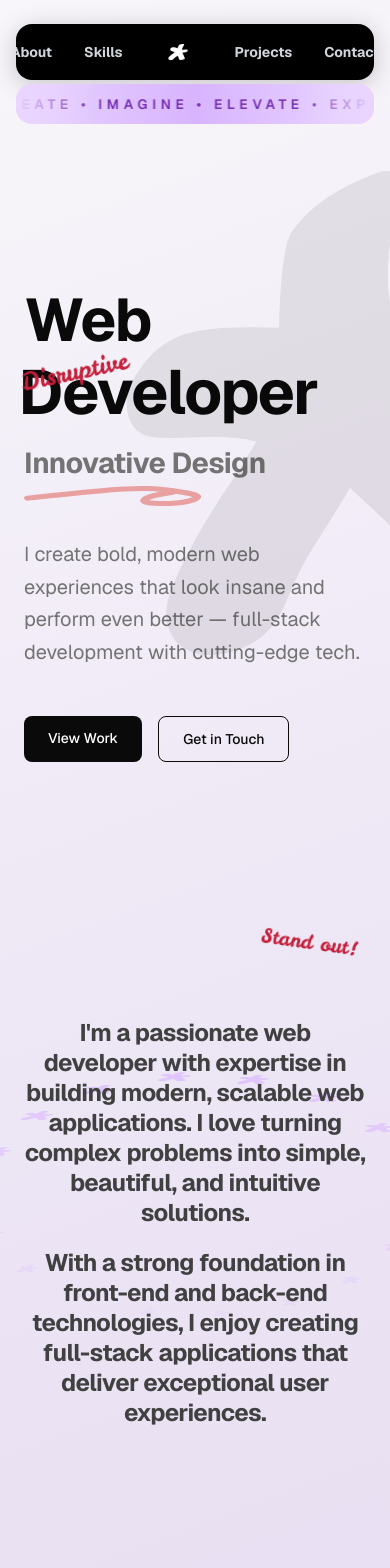
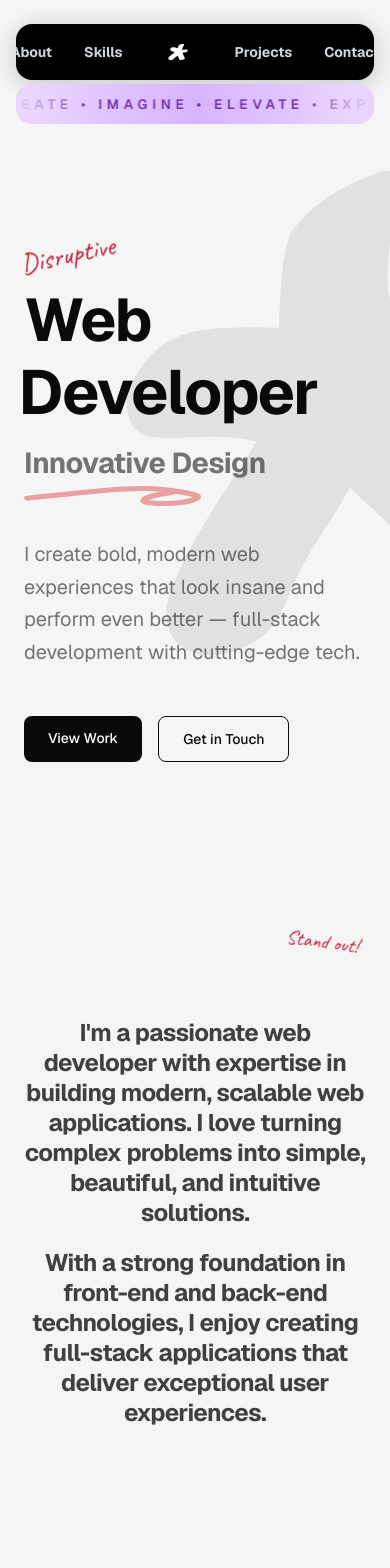
Before and after one commit to esqukev/portfolio, a Next.js app: page / in a window 390 px wide. Shown: the top 1568 px of the page. Built offline with nearby package versions, Linux system fonts and the light colour scheme.

Commit message:
Typography Geist, footer centrado, sin wheel scroll, sin gradiente, sin orbital, Disruptive handwritten, SKILLS bracket fix, CARDS_CODE_REFERENCE
Co-authored-by: Cursor <cursoragent@cursor.com>

```diff
--- a/app/components/OrbitalAsterisks.tsx
+++ /dev/null
@@ -1,103 +0,0 @@
-"use client";
-
-import { useEffect, useRef } from "react";
-
-const ASTERSIK_COUNT = 18;
-
-export default function OrbitalAsterisks() {
-  const ringRef = useRef<HTMLDivElement>(null);
-  const containerRef = useRef<HTMLDivElement>(null);
-
-  useEffect(() => {
-    let angle = 0;
-    let raf: number;
-
-    const animate = () => {
-      angle += 0.35;
-
-      const ring = ringRef.current;
-      if (!ring) return;
-
-      const items = ring.querySelectorAll(".orbital-asterisk-item");
-
-      items.forEach((item, i) => {
-        const total = items.length;
-        const theta = (i / total) * Math.PI * 2 + angle * 0.01;
-
-        const x = Math.cos(theta) * 220;
-        const z = Math.sin(theta) * 130;
-
-        const depth = (z + 130) / 260;
-        const scale = 0.7 + depth * 0.6;
-        const opacity = 0.15 + depth * 0.5;
-
-        (item as HTMLElement).style.transform = `translate(-50%, -50%) translate3d(${x}px, 0px, ${z}px) scale(${scale})`;
-        (item as HTMLElement).style.opacity = String(opacity);
-      });
-
-      raf = requestAnimationFrame(animate);
-    };
-
-    animate();
-    return () => cancelAnimationFrame(raf);
-  }, []);
-
-  useEffect(() => {
-    const container = containerRef.current;
-    if (!container) return;
-
-    const handleMouseMove = (e: MouseEvent) => {
-      const rect = container.getBoundingClientRect();
-      const x = e.clientX - rect.left;
-      const y = e.clientY - rect.top;
-      const midX = rect.width / 2;
-      const midY = rect.height / 2;
-      const rotateY = ((x - midX) / midX) * 8;
-      const rotateX = ((y - midY) / midY) * -6;
-      container.style.transform = `perspective(1200px) rotateX(${rotateX}deg) rotateY(${rotateY}deg)`;
-    };
-
-    const handleMouseLeave = () => {
-      container.style.transform = "perspective(1200px) rotateX(0deg) rotateY(0deg)";
-    };
-
-    container.addEventListener("mousemove", handleMouseMove);
-    container.addEventListener("mouseleave", handleMouseLeave);
-    return () => {
-      container.removeEventListener("mousemove", handleMouseMove);
-      container.removeEventListener("mouseleave", handleMouseLeave);
-    };
-  }, []);
-
-  return (
-    <div
-      ref={containerRef}
-      className="absolute inset-0 flex items-center justify-center pointer-events-none"
-      style={{ perspective: "1200px" }}
-    >
-      <div
-        ref={ringRef}
-        className="relative w-[480px] h-[480px] flex items-center justify-center"
-        style={{
-          transformStyle: "preserve-3d",
-          transform: "rotateX(65deg)",
-        }}
-      >
-        {Array.from({ length: ASTERSIK_COUNT }).map((_, i) => (
-          <div
-            key={i}
-            className="orbital-asterisk-item absolute left-1/2 top-1/2 flex items-center justify-center"
-            style={{
-              transformStyle: "preserve-3d",
-              fontFamily: "var(--font-leckerli-one), cursive",
-              fontSize: "4rem",
-              color: "rgb(216, 180, 254)",
-            }}
-          >
-            *
-          </div>
-        ))}
-      </div>
-    </div>
-  );
-}
--- a/app/globals.css
+++ b/app/globals.css
@@ -573,7 +573,7 @@ section[style*="z-index: 20"] > div > div:first-child h1 {
   font-size: 1em;
   font-weight: 400;
   line-height: 1;
-  font-family: var(--font-geist-mono), monospace;
+  font-family: var(--font-geist-sans), sans-serif;
 }
 
 .slider__count-divider {
@@ -886,7 +886,9 @@ section[style*="z-index: 20"] > div > div:first-child h1 {
   }
 
   .looping-words__selector {
-    height: 1.05em;
+    height: 0.9em;
+    top: 48%;
+    transform: translate(-50%, -50%);
   }
 
   .looping-words__edge {
--- a/app/layout.tsx
+++ b/app/layout.tsx
@@ -1,5 +1,5 @@
 import type { Metadata } from "next";
-import { Geist, Geist_Mono, Leckerli_One } from "next/font/google";
+import { Geist, Geist_Mono, Leckerli_One, Caveat } from "next/font/google";
 import "./globals.css";
 
 const geistSans = Geist({
@@ -18,6 +18,12 @@ const leckerliOne = Leckerli_One({
   subsets: ["latin"],
 });
 
+const caveat = Caveat({
+  weight: ["400"],
+  variable: "--font-caveat",
+  subsets: ["latin"],
+});
+
 export const metadata: Metadata = {
   title: "Kevin Bermudez | Portfolio",
   description: "Web Developer & Designer portfolio - Kevin Bermudez",
@@ -32,7 +38,7 @@ export default function RootLayout({
     <html lang="en" suppressHydrationWarning>
       {/* suppressHydrationWarning: Prevents hydration errors caused by browser extensions that modify the DOM */}
       <body
-        className={`${geistSans.variable} ${geistMono.variable} ${leckerliOne.variable} antialiased`}
+        className={`${geistSans.variable} ${geistMono.variable} ${leckerliOne.variable} ${caveat.variable} antialiased`}
         suppressHydrationWarning
       >
         {children}
--- a/app/page.tsx
+++ b/app/page.tsx
@@ -5,7 +5,6 @@ import Image from "next/image";
 import { gsap } from "gsap";
 import { horizontalLoop } from "@/lib/horizontal-loop";
 import { DRAW_SVG_VARIANTS } from "@/lib/draw-svg-variants";
-import OrbitalAsterisks from "@/app/components/OrbitalAsterisks";
 
 const ROTATING_WORDS = ["Developer", "Designer", "Artist"];
 
@@ -198,9 +197,8 @@ export default function Home() {
     nextBtns.forEach((btn) => btn.addEventListener("click", () => loop.next({ ease: "power3", duration: 0.725 })));
     prevBtns.forEach((btn) => btn.addEventListener("click", () => loop.previous({ ease: "power3", duration: 0.725 })));
 
-    // Mouse drag + wheel for desktop - use slider section for full area
+    // Mouse drag for desktop - use slider section for full area
     let dragCleanup: (() => void) | undefined;
-    let wheelCleanup: (() => void) | undefined;
     const section = sliderSectionRef.current;
     const wrap = list.parentElement;
     if (section && wrap && typeof window !== "undefined" && window.matchMedia("(min-width: 992px)").matches) {
@@ -244,25 +242,11 @@ export default function Home() {
       section.style.cursor = "grab";
       section.addEventListener("mousedown", onMouseDown);
 
-      let wheelTimeout: ReturnType<typeof setTimeout>;
-      const onWheel = (e: WheelEvent) => {
-        e.preventDefault();
-        clearTimeout(wheelTimeout);
-        wheelTimeout = setTimeout(() => {
-          if (e.deltaY > 0) loop.next({ ease: "power3", duration: 0.5 });
-          else if (e.deltaY < 0) loop.previous({ ease: "power3", duration: 0.5 });
-        }, 50);
-      };
-      section.addEventListener("wheel", onWheel, { passive: false });
-
       dragCleanup = () => {
         section.style.cursor = "";
         section.removeEventListener("mousedown", onMouseDown);
         window.removeEventListener("mousemove", onMouseMove);
         window.removeEventListener("mouseup", onMouseUp);
-      };
-      wheelCleanup = () => {
-        section.removeEventListener("wheel", onWheel);
       };
     }
 
@@ -276,7 +260,6 @@ export default function Home() {
       nextBtns.forEach((btn) => btn.removeEventListener("click", () => {}));
       prevBtns.forEach((btn) => btn.removeEventListener("click", () => {}));
       dragCleanup?.();
-      wheelCleanup?.();
     };
   }, []);
 
@@ -401,13 +384,7 @@ export default function Home() {
   };
 
   return (
-    <div
-      className="min-h-screen text-[#0a0a0a] relative overflow-x-hidden"
-      role="main"
-      style={{
-        background: "linear-gradient(160deg, #f8f6fa 0%, #ede6f5 30%, #e5daf0 60%, #dfd2eb 100%)",
-      }}
-    >
+    <div className="min-h-screen bg-[#f5f5f5] text-[#0a0a0a] relative overflow-x-hidden font-sans" role="main">
       {/* Nav - sticky at top, centered */}
       <div className="sticky top-0 z-50 pt-6 pb-2 px-4 flex justify-center">
         <div className="w-full max-w-[42rem] mx-4 transition-all duration-500 ease-out">
@@ -465,14 +442,16 @@ export default function Home() {
         </div>
       </div>
 
-      {/* Doodle: Disruptive - left of Web Artist, lower, tilted */}
+      {/* Doodle: Disruptive - left of Web Artist, tilted, thin handwritten */}
       <div
-        className="absolute left-[5%] lg:left-[8%] top-[42vh] z-20 pointer-events-none"
+        className="absolute left-[5%] lg:left-[8%] z-20 pointer-events-none"
         style={{
-          fontFamily: "var(--font-leckerli-one), cursive",
-          fontSize: "clamp(1.5rem, 4vw, 2.5rem)",
+          fontFamily: "var(--font-caveat), cursive",
+          fontSize: "clamp(1.75rem, 4vw, 2.75rem)",
+          fontWeight: 400,
           color: "#c41e3a",
           transform: "rotate(-12deg)",
+          top: "calc(42vh - 120px)",
         }}
       >
         Disruptive
@@ -515,7 +494,6 @@ export default function Home() {
 
       {/* About - centered, large text, fade-in */}
       <section ref={aboutRef} id="about" className="pt-32 pb-24 px-6 lg:px-8 relative">
-        <OrbitalAsterisks />
         <div className="max-w-4xl mx-auto text-center relative z-10 flex flex-col items-center">
           <p className="text-2xl md:text-3xl lg:text-4xl font-bold tracking-tight text-[#404040] leading-tight mb-5 animate-fade-in-slow text-center" style={{ opacity: 1 }}>
             I&apos;m a passionate web developer with expertise in building modern, scalable web applications.
@@ -725,7 +703,7 @@ export default function Home() {
 
       {/* Footer */}
       <footer className="py-10 px-6 lg:px-8">
-        <div className="max-w-6xl mx-auto flex flex-col justify-center items-center gap-4">
+        <div className="max-w-6xl mx-auto flex flex-col justify-center items-center gap-4 text-center w-full">
           <p className="text-sm text-[#737373]">
             © {new Date().getFullYear()} Kevin Bermudez
           </p>
@@ -756,12 +734,13 @@ export default function Home() {
         </div>
       </div>
 
-      {/* Doodle: Stand out! - 400px below asterisk, tilted right */}
+      {/* Doodle: Stand out! - 400px below asterisk, tilted right, thin handwritten */}
       <div
         className="absolute right-[8%] top-[calc(15vh+800px)] z-[24] pointer-events-none"
         style={{
-          fontFamily: "var(--font-leckerli-one), cursive",
+          fontFamily: "var(--font-caveat), cursive",
           fontSize: "clamp(1.25rem, 3vw, 2rem)",
+          fontWeight: 400,
           color: "#c41e3a",
           transform: "rotate(8deg)",
         }}
```
Also changed, not shown: 1 other file (tests, documents, lock files or other folders).
